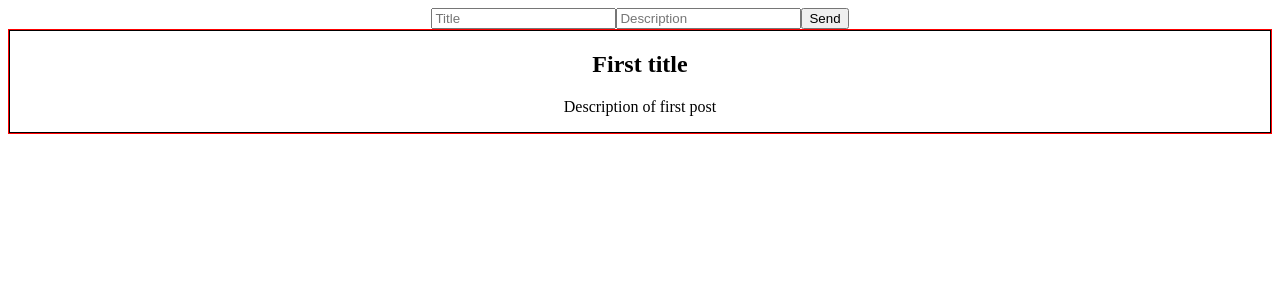
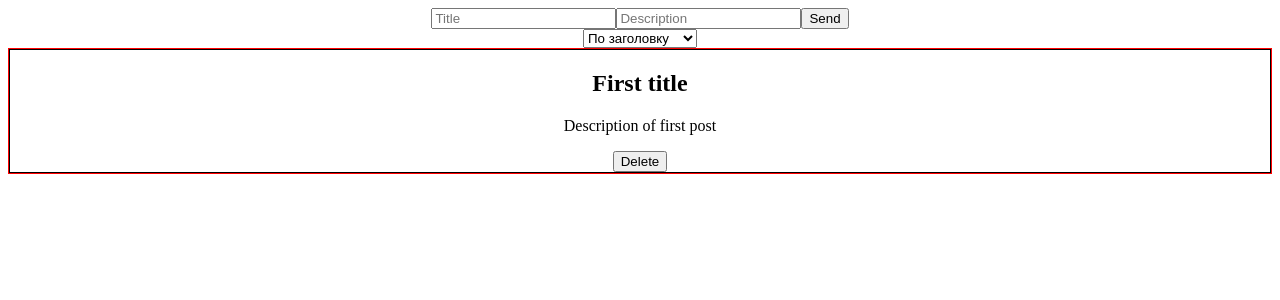
Before and after one commit to yurii-futur/react-almanach, a React (Create React App) app: page / in a window 1280 px wide. Shown: the top 300 px of the page. Built offline with nearby package versions, Linux system fonts and the light colour scheme.

Commit message:
Create new components for select and form, added some small functions

```diff
--- a/src/App.jsx
+++ b/src/App.jsx
@@ -1,28 +1,41 @@
 import { useState } from 'react';
 import './App.css';
-import Button from './components/Button/Button';
-import Input from './components/Input/Input';
+import Form from './components/Form/Form';
 import PostList from './components/PostList/PostList';
+import Select from './components/Select/Select';
 
 function App() {
 
-  const [posts, setPosts] = useState([{title: 'First title', body: 'Description of first post', id: Date.now()}])
-  const [post, setPost] = useState({title: '', body: ''})
+  const [posts, setPosts] = useState([{ title: 'First title', body: 'Description of first post', id: Date.now() }])
+  const [selectedSort, setSelectedSort] = useState('')
 
-  const addNewPost = (e) => {
-    e.preventDefault();
-    setPosts([...posts, {...post, id: Date.now()}])
-    setPost({title: '', body: ''})
+  const addNewPost = (newPost) => {
+    setPosts([...posts, newPost])
   }
+
+  const removePost = (post) => {
+    const filteredPosts = posts.filter(p => p.id !== post.id)
+    setPosts(filteredPosts)
+  }
+
+  const options = [
+    {
+      title: 'По заголовку', value: 'title'
+    },
+    {
+      title: 'По описанию', value: 'body'
+    },
+  ]
 
   return (
     <div className="App">
-      <form>
-        <Input value={post.title} onChange={(e) => setPost({...post, title: e.target.value})} placeholder="Title" />
-        <Input value={post.body} onChange={(e) => setPost({...post, body: e.target.value})} placeholder="Description"/>
-        <Button onClick={addNewPost}>Send</Button>
-      </form>
-      <PostList posts={posts}/>
+      <Form add={addNewPost} />
+      <Select value={selectedSort} onChange={sort => setSelectedSort(sort)} defaultValue='Сортировка по' options={options} />
+      {posts.length !== 0 ?
+        <PostList remove={removePost} posts={posts} />
+        :
+        <h1>No posts</h1>
+      }
     </div>
   );
 }
--- /dev/null
+++ b/src/components/Form/Form.jsx
@@ -0,0 +1,32 @@
+import React from 'react';
+import { useState } from 'react';
+import Button from './../Button/Button';
+import Input from './../Input/Input';
+
+const Form = ({add}) => {
+
+    const [post, setPost] = useState({title: '', body: ''})
+
+    const addNewPost = (e) => {
+        e.preventDefault();
+
+        const newPost = {
+            title: post.title,
+            body: post.body,
+            id: Date.now()
+        }
+
+        add(newPost)
+        setPost({title: '', body: ''})
+      }
+
+    return (
+        <form>
+            <Input value={post.title} onChange={(e) => setPost({...post, title: e.target.value})} placeholder="Title" />
+            <Input value={post.body} onChange={(e) => setPost({...post, body: e.target.value})} placeholder="Description"/>
+            <Button onClick={addNewPost}>Send</Button>
+      </form>
+    );
+};
+
+export default Form;
--- a/src/components/Post/Post.jsx
+++ b/src/components/Post/Post.jsx
@@ -1,11 +1,18 @@
 import React from 'react';
 import classes from './Post.module.css'
+import Button from '../Button/Button';
 
-const Post = ({post}) => {
+const Post = ({post, remove}) => {
+
+    const removePost = () => {
+        remove(post)
+    }
+
     return (
         <div className={classes.post}>
             <h2>{post.title}</h2>
             <p>{post.body}</p>
+            <Button onClick={removePost} >Delete</Button>
         </div>
     );
 };
--- a/src/components/PostList/PostList.jsx
+++ b/src/components/PostList/PostList.jsx
@@ -2,12 +2,12 @@ import React from 'react';
 import Post from './../Post/Post'
 import classes from './PostList.module.css';
 
-const PostList = ({posts, ...props}) => {
+const PostList = ({posts, remove, ...props}) => {
     return (
         <div className={classes.postList}>
             {posts.map(post => {
 
-                return <Post key={post.id} post={post}/>
+                return <Post remove={remove} key={post.id} post={post}/>
             })}
         </div>
     );
--- /dev/null
+++ b/src/components/Select/Select.jsx
@@ -0,0 +1,16 @@
+import React from 'react';
+
+const Select = ({defaultValue, options, onChange}) => {
+  return (
+    <div>
+      <select onChange={e => onChange(e.target.value)}>
+        <option disabled>{defaultValue}</option>
+        {options.map( o => {
+          return <option key={o.value} value={o.value}>{o.title}</option>
+        })}
+      </select>
+    </div>
+  );
+};
+
+export default Select;
```
